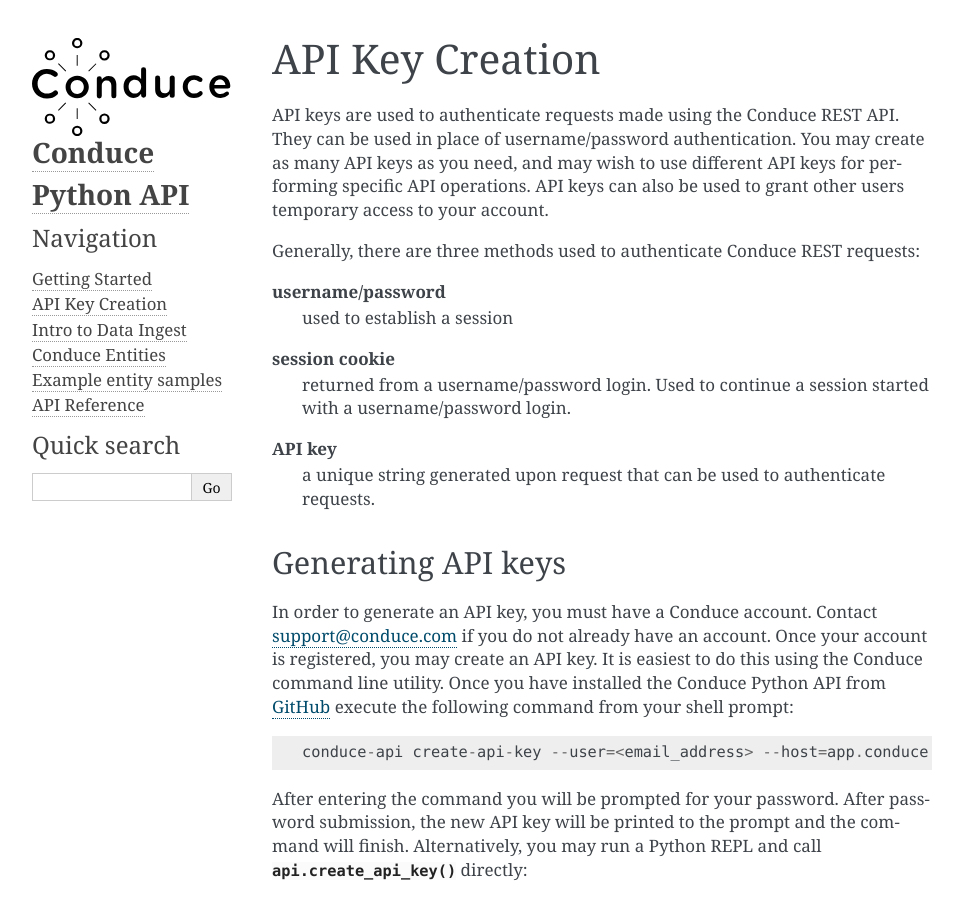
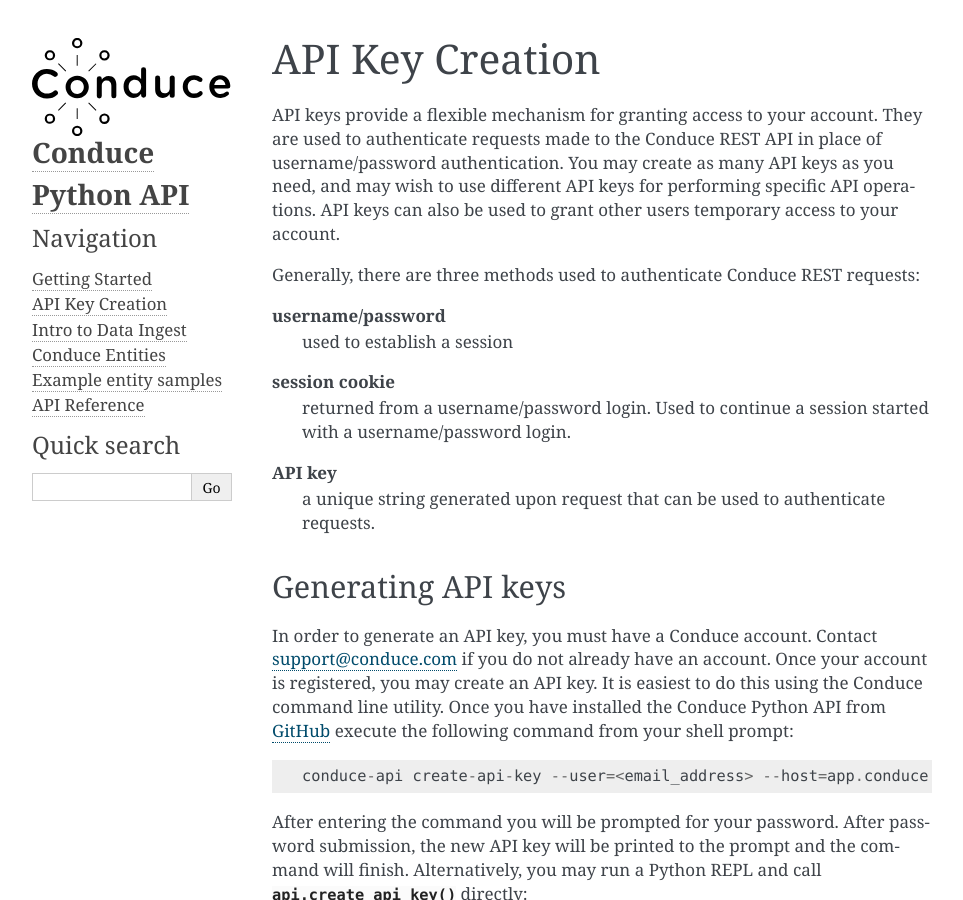
Before and after one commit to ConduceInc/conduce-python-api, a Sphinx documentation site: the page built from doc/source/api-key-creation.rst, in a window 1280 px wide and 900 px high. Shown: the whole window, without its empty margins (148-1111 px from the left). Built offline with Sphinx 7.4.7, drawn with Linux system fonts in a browser that asks for light colours; formulas are drawn with MathJax 3.

Commit message:
next round of edits

```diff
--- a/doc/source/api-key-creation.rst
+++ b/doc/source/api-key-creation.rst
@@ -4,7 +4,7 @@
 API Key Creation
 ====================
 
-API keys are used to authenticate requests made using the Conduce REST API.  They can be used in place of username/password authentication.  You may create as many API keys as you need, and may wish to use different API keys for performing specific API operations.  API keys can also be used to grant other users temporary access to your account.
+API keys provide a flexible mechanism for granting access to your account. They are used to authenticate requests made to the Conduce REST API in place of username/password authentication. You may create as many API keys as you need, and may wish to use different API keys for performing specific API operations.  API keys can also be used to grant other users temporary access to your account.
 
 Generally, there are three methods used to authenticate Conduce REST requests:
 
```
Also changed, not shown: README.md (+0 -1 lines).
